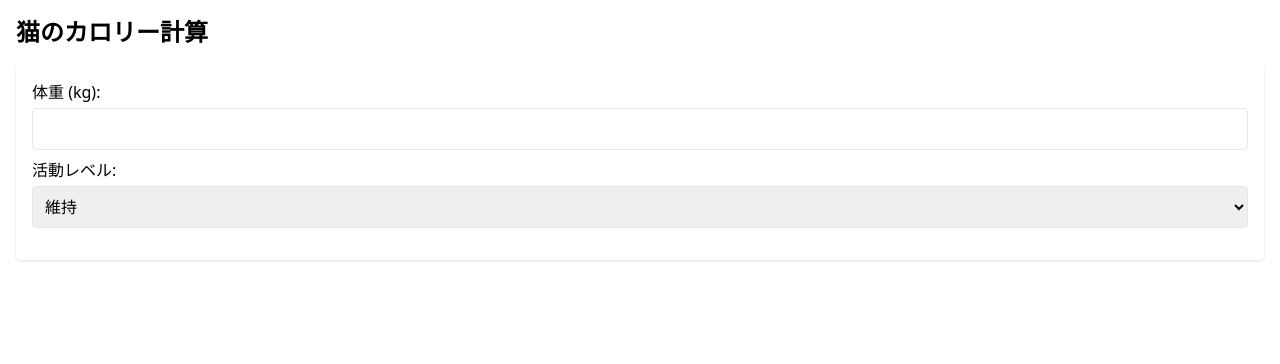
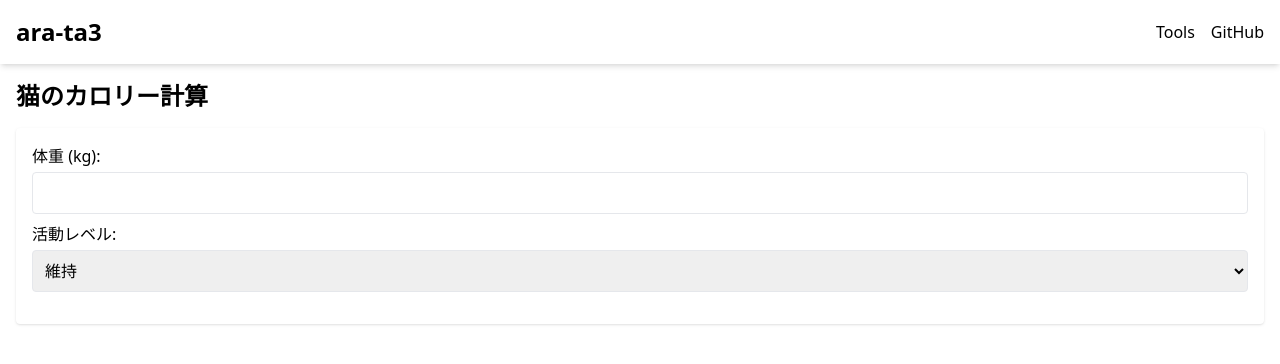
Before and after one commit to ara-ta3/ara-ta3.github.io, a React (Vite) app: page /cat/calorie in a window 1280 px wide. Shown: the top 364 px of the page. Built offline with nearby package versions, Linux system fonts and the light colour scheme.

Commit message:
Add header

```diff
--- a/src/pages/CatCalorie.tsx
+++ b/src/pages/CatCalorie.tsx
@@ -1,5 +1,6 @@
 import React, { useEffect, useState } from "react";
 import { CatCalorie as DomainCatCalorie } from "../domains/Cat.ts";
+import Header from "../components/Header.tsx";
 
 const CalculatorForm: React.FC<
   { setResults: (results: { rer: number; der: number } | null) => void }
@@ -67,11 +68,16 @@ const CatCalorie: React.FC = () => {
   );
 
   return (
-    <div className="container mx-auto p-4">
-      <h1 className="text-2xl font-bold mb-4">猫のカロリー計算</h1>
-      <CalculatorForm setResults={setResults} />
-      <Results results={results} />
-    </div>
+    <>
+      <Header />
+      <main>
+        <div className="container mx-auto p-4">
+          <h1 className="text-2xl font-bold mb-4">猫のカロリー計算</h1>
+          <CalculatorForm setResults={setResults} />
+          <Results results={results} />
+        </div>
+      </main>
+    </>
   );
 };
 
```
